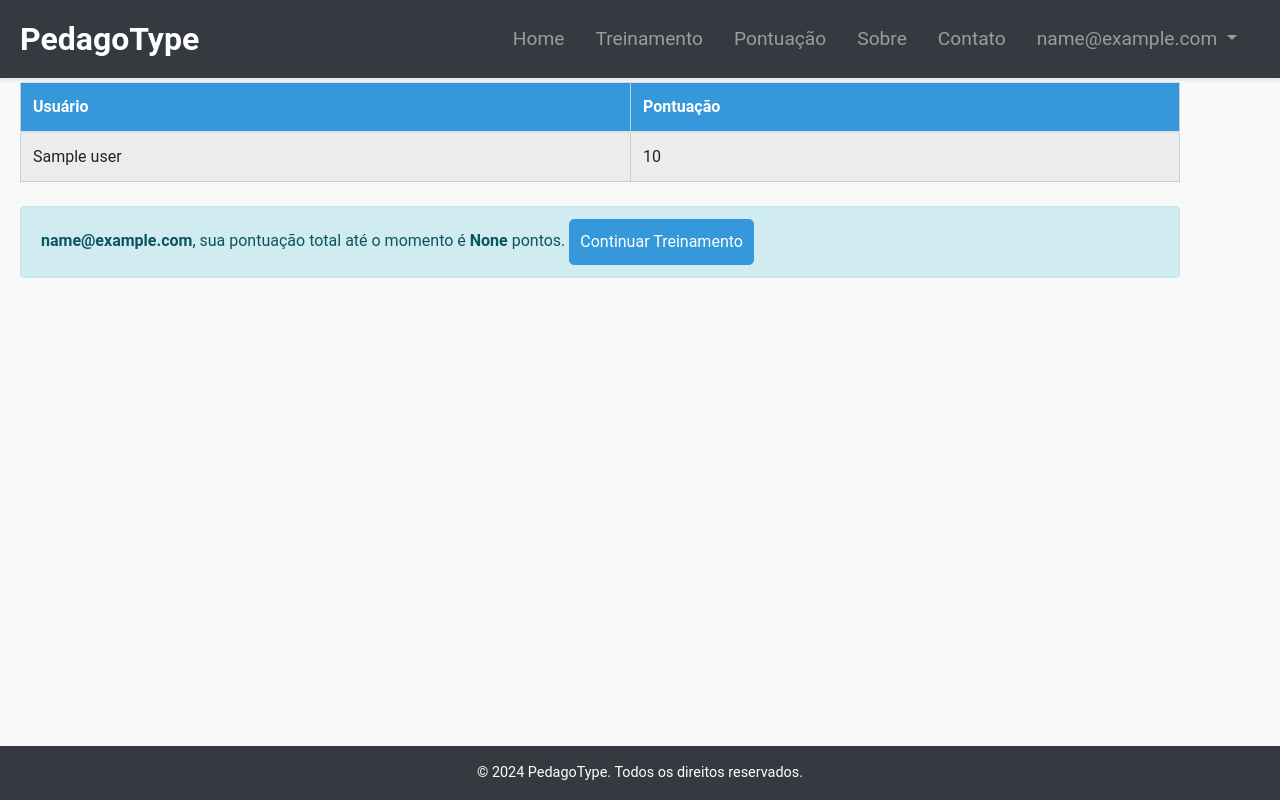
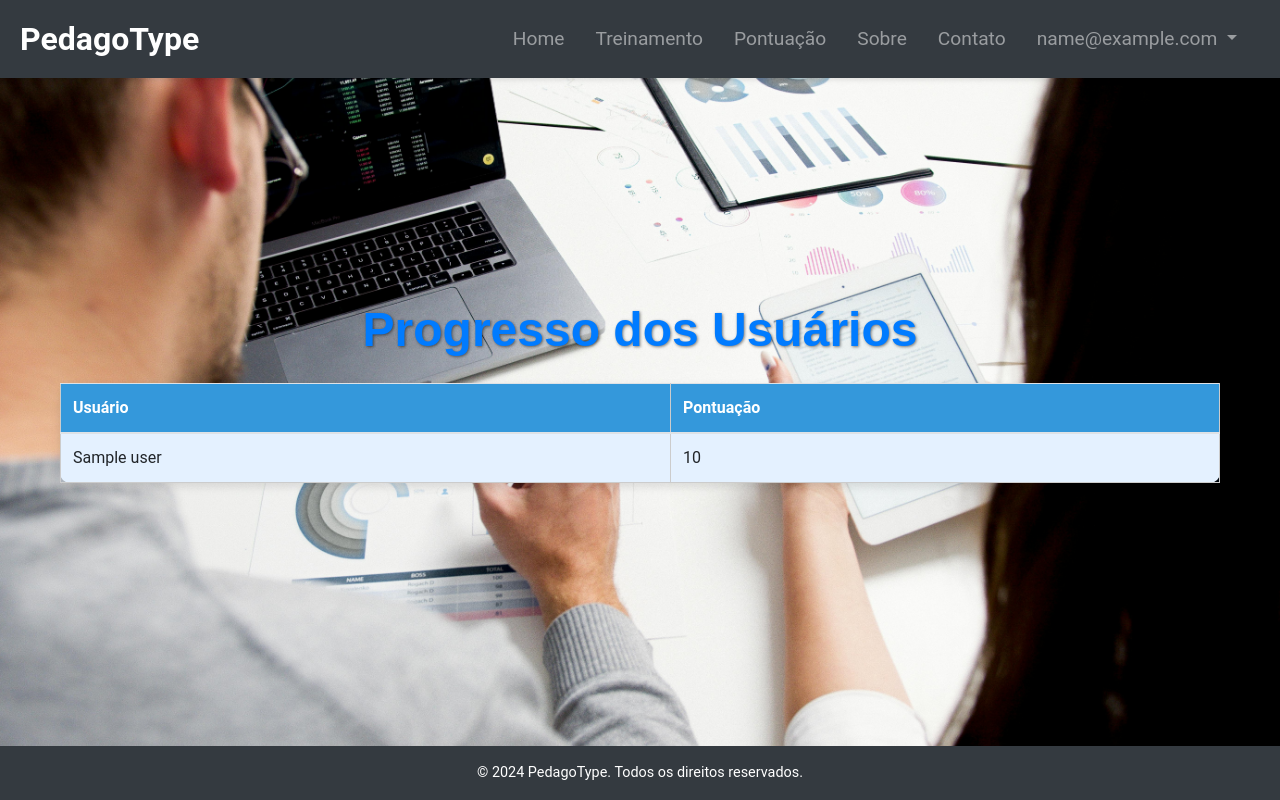
Before and after one commit to ragnarthur/pedagotype, a Flask app: page /progresso in a window 1280 px wide. Run offline with Flask 3, Linux system fonts and the light colour scheme; the visitor is signed in with stand-in values (Sample User, id 1); a database or web service that is not in the repository returns one stand-in record (values such as "Sample title"); some libraries are stand-ins or nearby versions.

Commit message:
commit iniical para a pagina de pontuacao

```diff
--- a/app/static/css/styles.css
+++ b/app/static/css/styles.css
@@ -274,6 +274,63 @@ h2 {
 #result.visible {
     opacity: 1; /* Exibe o box */
 }
+
+
+/* ======================
+   Estilo da página de Pontuação
+========================== */
+/* Fundo da página de pontuação */
+.pontuacao-background {
+    background-image: url('/static/images/pontuacao.jpg'); /* Caminho da imagem de fundo */
+    background-size: cover;
+    background-position: center;
+    background-repeat: no-repeat;
+    min-height: 100vh;
+    width: 100vw;
+    display: flex;
+    justify-content: center;
+    align-items: center;
+    padding: 0;
+    margin: 0;
+    position: relative;
+}
+
+/* Título com cor mais sóbria e legível */
+.animated-title {
+    font-weight: 700;
+    font-size: 3rem;
+    color: #007BFF;  /* Azul mais claro e suave */
+    text-shadow: 1px 1px 3px rgba(0, 0, 0, 0.5);  /* Sombra suave para dar contraste */
+}
+
+/* Tabela com azul leve e sem hover */
+.table-striped tbody tr:nth-of-type(odd) {
+    background-color: rgba(0, 123, 255, 0.05);  /* Azul claro para linhas ímpares */
+}
+
+.table-striped tbody tr:nth-of-type(even) {
+    background-color: rgba(0, 123, 255, 0.1);  /* Azul um pouco mais forte para linhas pares */
+}
+
+.table-info {
+    background-color: rgba(0, 123, 255, 0.2);  /* Destaque mais leve para o usuário logado */
+}
+
+.table-hover tbody tr:hover {
+    background-color: transparent;  /* Remover o hover */
+}
+
+/* Botão */
+.btn-primary {
+    background-color: #007BFF;  /* Azul mais claro */
+    border: none;
+    transition: background-color 0.3s ease;
+}
+
+.btn-primary:hover {
+    background-color: #0056b3;  /* Azul escuro no hover */
+}
+
 
 
 
--- a/app/templates/progresso.html
+++ b/app/templates/progresso.html
@@ -3,11 +3,16 @@
 {% block title %}Progresso - PedagoType{% endblock %}
 
 {% block content %}
+<div class="pontuacao-background">
     <div class="container">
-    <h2 class="text-center mb-4">Progresso dos Usuários</h2>
+        <!-- Título com estilo mais sóbrio e legível -->
+        <h2 class="text-center mb-4 animated-title" style="font-size: 3rem; color: #007BFF; text-shadow: 1px 1px 3px rgba(0, 0, 0, 0.5);">
+            Progresso dos Usuários
+        </h2>
 
-    <table class="table table-striped">
-        <thead>
+        <!-- Tabela de pontuação dos usuários -->
+        <table class="table table-striped table-hover" style="background-color: #F0F8FF; box-shadow: 0 4px 8px rgba(0, 0, 0, 0.1); border-radius: 10px;">
+            <thead style="background-color: #007BFF; color: #FFFFFF;">
                 <tr>
                     <th>Usuário</th>
                     <th>Pontuação</th>
@@ -15,17 +20,13 @@
             </thead>
             <tbody>
                 {% for user in users %}
-            <tr {% if user.name == logged_in_user %}class="table-success"{% endif %}>
+                <tr {% if user.name == logged_in_user %}class="table-info"{% endif %}>
                     <td>{{ user.name }}</td>
                     <td>{{ user.score }}</td>
                 </tr>
                 {% endfor %}
             </tbody>
         </table>
-
-    <div class="alert alert-info mt-4">
-        <strong>{{ logged_in_user }}</strong>, sua pontuação total até o momento é <strong>{{ user_score }}</strong> pontos.
-        <a href="{{ url_for('main.treinamento') }}" class="btn btn-primary">Continuar Treinamento</a>
     </div>
 </div>
 {% endblock %}
```
Also changed, not shown: app/static/images/pontuacao.jpg (added), app/static/images/treinamento.jpg. Lines whose indentation alone changed are shown as unchanged.
